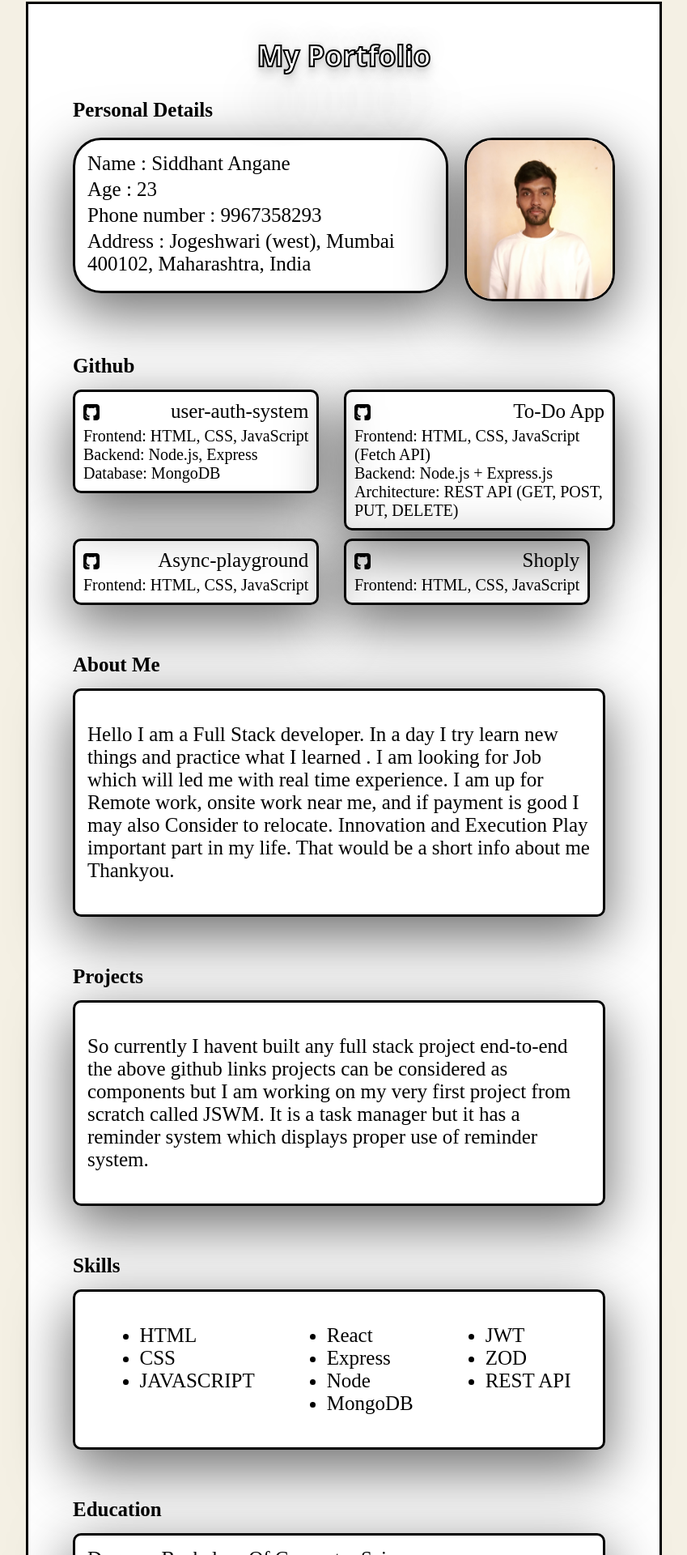
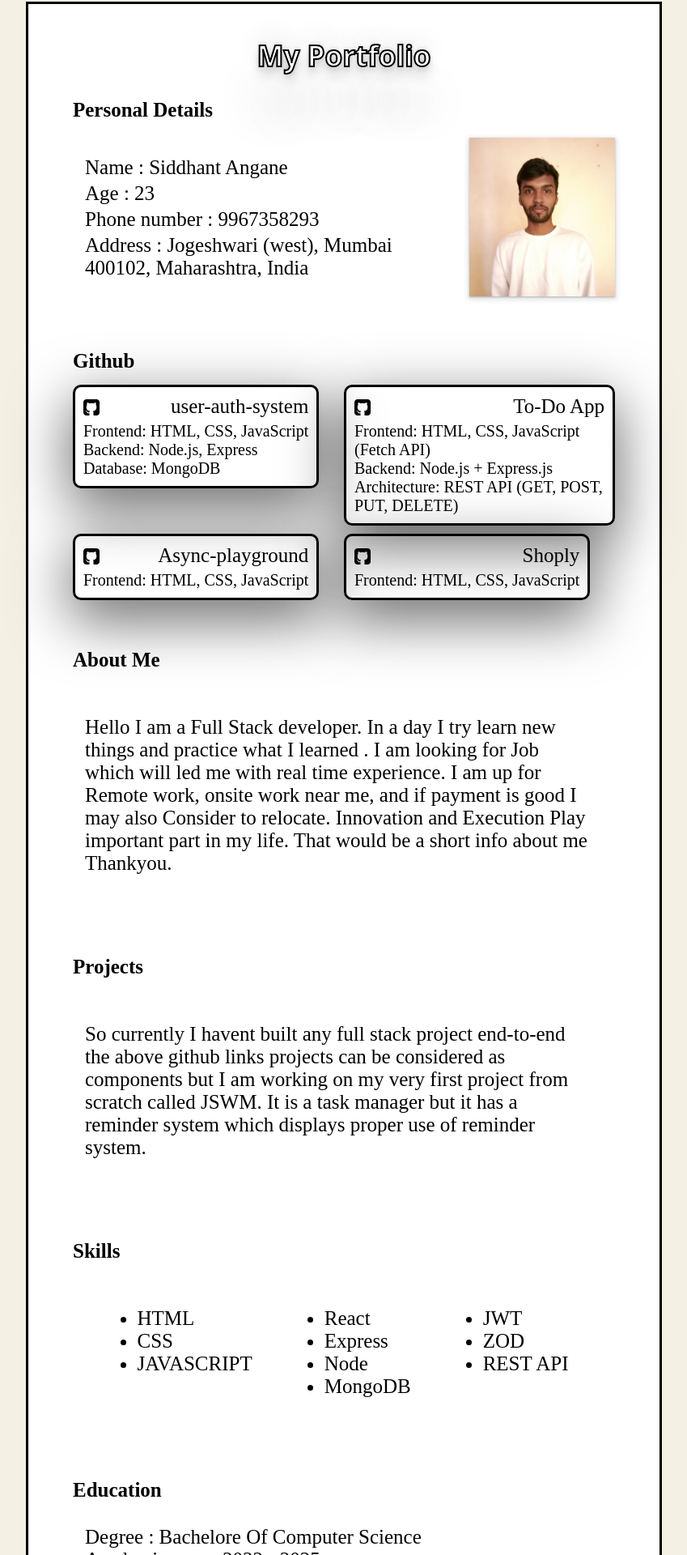
Before and after one commit to sidd19898/Potfolio, a React (Vite) app: page / in a window 1280 px wide. Shown: the part 18-1938 px from the top of the page at 81% size, without its empty margins (215-1064 px from the left). Built offline with nearby package versions, Linux system fonts and the light colour scheme.

Commit message:
updated code

```diff
--- a/src/App.css
+++ b/src/App.css
@@ -69,22 +69,18 @@
 .profilepic{
   height: 196px;
   width: 180px;
-  border-radius: 35px;
-  border-style: solid;
-  border-color: black;
-  box-shadow: rgba(0, 0, 0, 0.56) 0px 22px 70px 4px;
+  box-shadow: rgba(60, 64, 67, 0.3) 0px 1px 2px 0px, rgba(60, 64, 67, 0.15) 0px 2px 6px 2px;
+
 }
 
 .column{
   display: flex;
   flex-direction: column;
   justify-content: center;
-  height: fit-content;
-  width: fit-content;
-  border-style: solid;
-  border-color: black;
-    border-radius: 35px;
-    box-shadow: rgba(0, 0, 0, 0.56) 0px 22px 70px 4px;
+
+
+
+
     padding: 15px;
     margin-right: 20px;
 }
@@ -156,9 +152,7 @@
 .Aboutme{
   width: 622px;
   height: fit-content;
-  border-style: solid;
-  border-color: black;
-  box-shadow: rgba(0, 0, 0, 0.56) 0px 22px 70px 4px;
+
   margin-top: 15px;
   font-weight: 100;
   padding: 15px;
@@ -168,9 +162,7 @@
 .Projects{
    width: 622px;
   height: fit-content;
-  border-style: solid;
-  border-color: black;
-  box-shadow: rgba(0, 0, 0, 0.56) 0px 22px 70px 4px;
+
   margin-top: 15px;
   font-weight: 100;
   padding: 15px;
@@ -180,9 +172,7 @@
 .skills{
   width: 622px;
   height: fit-content;
-  border-style: solid;
-  border-color: black;
-  box-shadow: rgba(0, 0, 0, 0.56) 0px 22px 70px 4px;
+
   margin-top: 15px;
   font-weight: 100;
   padding: 15px;
@@ -194,9 +184,7 @@
 .Education{
   width: 622px;
   height: fit-content;
-  border-style: solid;
-  border-color: black;
-  box-shadow: rgba(0, 0, 0, 0.56) 0px 22px 70px 4px;
+
   margin-top: 15px;
   font-weight: 100;
   padding: 15px;
@@ -207,9 +195,7 @@
   margin-top: 15px;
   width: 622px;
   height: fit-content;
-  border-style: solid;
-  border-color: black;
-  box-shadow: rgba(0, 0, 0, 0.56) 0px 22px 70px 4px;
+
   font-weight: 100;
   padding: 15px;
   border-radius: 10px;
@@ -255,12 +241,12 @@
 
   .Aboutme{
     width: 300px;
-    box-shadow: rgba(0, 0, 0, 0.3) 0px 19px 38px, rgba(0, 0, 0, 0.22) 0px 15px 12px;
+
   }
 
   .Projects{
     width: 300px;
-    box-shadow: rgba(0, 0, 0, 0.3) 0px 19px 38px, rgba(0, 0, 0, 0.22) 0px 15px 12px;
+
   }
 
   .skills{
@@ -269,11 +255,11 @@
 
   .Education{
     width: 300px;
-    box-shadow: rgba(0, 0, 0, 0.3) 0px 19px 38px, rgba(0, 0, 0, 0.22) 0px 15px 12px;
+
   }
   .Certificates{
     width: 300px;
-    box-shadow: rgba(0, 0, 0, 0.3) 0px 19px 38px, rgba(0, 0, 0, 0.22) 0px 15px 12px;
+
   }
   .Links{
     width: 300px;
@@ -296,7 +282,7 @@
 }
 .column{
   padding: 15px;
-  box-shadow: rgba(0, 0, 0, 0.3) 0px 19px 38px, rgba(0, 0, 0, 0.22) 0px 15px 12px;
+ ;
 }
 .card{
   padding: 20px;
@@ -304,12 +290,13 @@
 
 .profilepic{
   margin-bottom: 20px;
-  box-shadow: rgba(0, 0, 0, 0.3) 0px 19px 38px, rgba(0, 0, 0, 0.22) 0px 15px 12px;
+    box-shadow: rgba(60, 64, 67, 0.3) 0px 1px 2px 0px, rgba(60, 64, 67, 0.15) 0px 2px 6px 2px;
+
 }
 
 .skills{
   flex-direction: column;
-  box-shadow: rgba(0, 0, 0, 0.3) 0px 19px 38px, rgba(0, 0, 0, 0.22) 0px 15px 12px;
+
 }
 
 .git{
```
